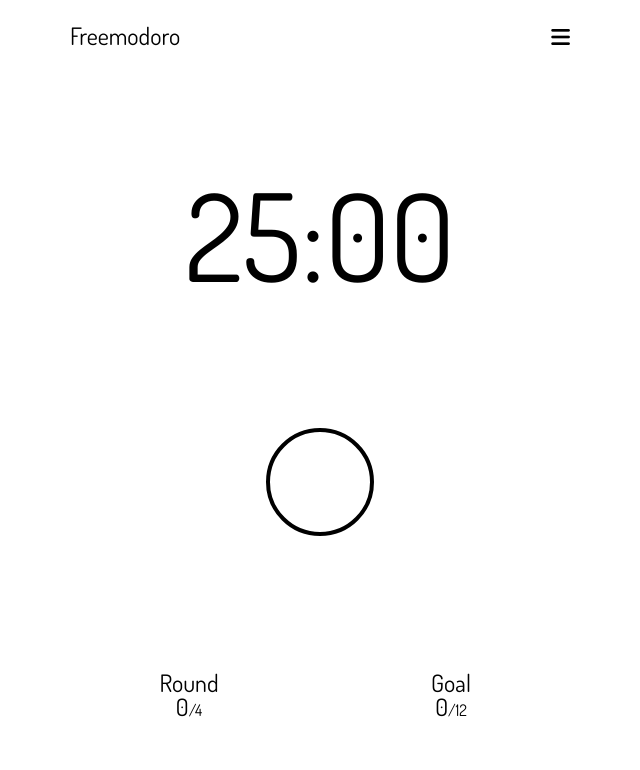
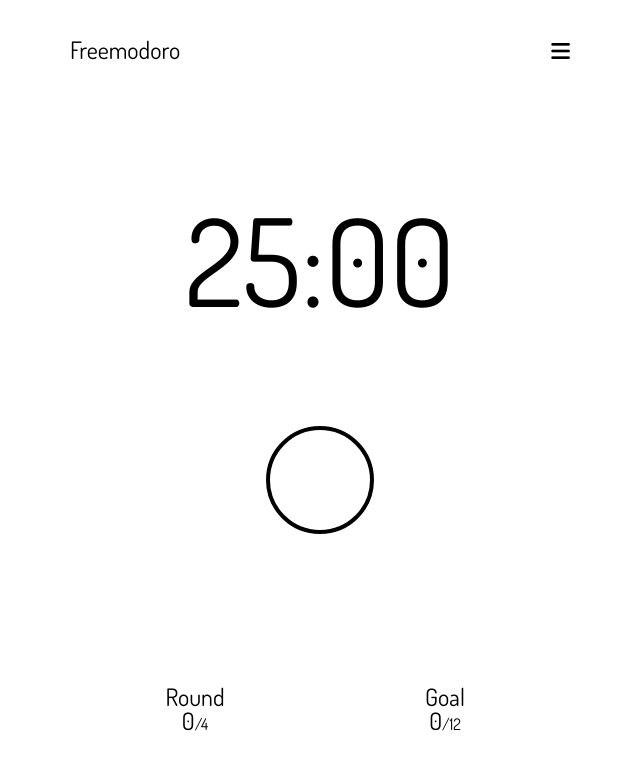
Before and after one commit to jaredblumer/freemodoro, a React (Create React App) app: page / in a window 1280 px wide. Shown: the top 770 px of the page, without its empty margins (320-960 px from the left). Built offline with nearby package versions, Linux system fonts and the light colour scheme.

Commit message:
Add styling and menu icon

```diff
--- a/src/App.css
+++ b/src/App.css
@@ -10,12 +10,8 @@ button {
 }
 
 .App {
-  display: grid;
-  grid-template-columns: repeat(12, 1fr);
-  grid-column-gap: 1em;
-  grid-row-gap: 1em;
-  height: 100vh;
-  margin: 1em;
+  height: calc(100vh);
+  margin: 0 1em;
   max-width: 500px;
 }
 
@@ -24,10 +20,6 @@ button {
   background-color: white;
   cursor: pointer;
   outline: none;
-}
-
-.dial {
-  grid-column-start: span 12;
 }
 
 .fa-bars {
@@ -42,35 +34,46 @@ button {
   font-size: 0.667em;
 }
 
+.data {
+  align-items: center;
+  display: flex;
+  height: calc(22.5vh);
+  justify-content: center;
+}
+
+.data div {
+  margin: 0 auto;
+  text-align: center;
+  width: 50%;
+}
+
 .goal {
-  grid-column-start: 7;
-  grid-column-end: 13;
   text-align: center;
 }
 
-.menu {
-  grid-column-start: 7;
-  grid-column-end: 13;
-  text-align: right;
+header {
+  align-items: center;
+  display: flex;
+  height: calc(12.5vh);
 }
 
-.name {
-  grid-column-start: 1;
-  grid-column-end: 7;
+header div {
+  width: 50%;
+}
+
+.menu {
+  text-align: right;
 }
 
 .progress-bar {
   transition: all 1s ease;
 }
 
-.round {
-  grid-column-start: 1;
-  grid-column-end: 7;
-  text-align: center;
-}
-
 .start {
-  grid-column-start: span 12;
+  align-items: start;
+  display: flex;
+  height: calc(25vh);
+  justify-content: center;
   text-align: center;
 }
 
@@ -82,13 +85,11 @@ button {
   transition: all 1s linear;
 }
 
-#root {
-  height: 100vh;
-}
-
 .timer {
-  grid-column-start: span 12;
-  text-align: center;
+  align-items: center;
+  display: flex;
+  height: calc(40vh);
+  justify-content: center;
 }
 
 .timer button {
@@ -97,6 +98,6 @@ button {
 
 @media screen and (min-width: 500px) {
   .App {
-    margin: 1em auto;
+    margin: 0 auto;
   }
 }
--- a/src/components/Pomodoro.js
+++ b/src/components/Pomodoro.js
@@ -56,10 +56,13 @@ class Pomodoro extends React.Component {
   render() {
     return (
       <div className="App">
+        <header>
           <div className="name">Freemodoro</div>
           <div className="menu">
             <i class="fas fa-bars"></i>
           </div>
+        </header>
+
         <div className="timer">
           <button data-testid="timer-display" onClick={this.resetTimer}>
             <Timer secondsRemaining={this.state.secondsRemaining} />
@@ -77,6 +80,7 @@ class Pomodoro extends React.Component {
             />
           </button>
         </div>
+        <div className="data">
           <div className="round">
             <div className="round-title">Round</div>
             <div className="round-data">
@@ -92,6 +96,7 @@ class Pomodoro extends React.Component {
             </div>
           </div>
         </div>
+      </div>
     );
   }
 }
```
Lines whose indentation alone changed are shown as unchanged.
